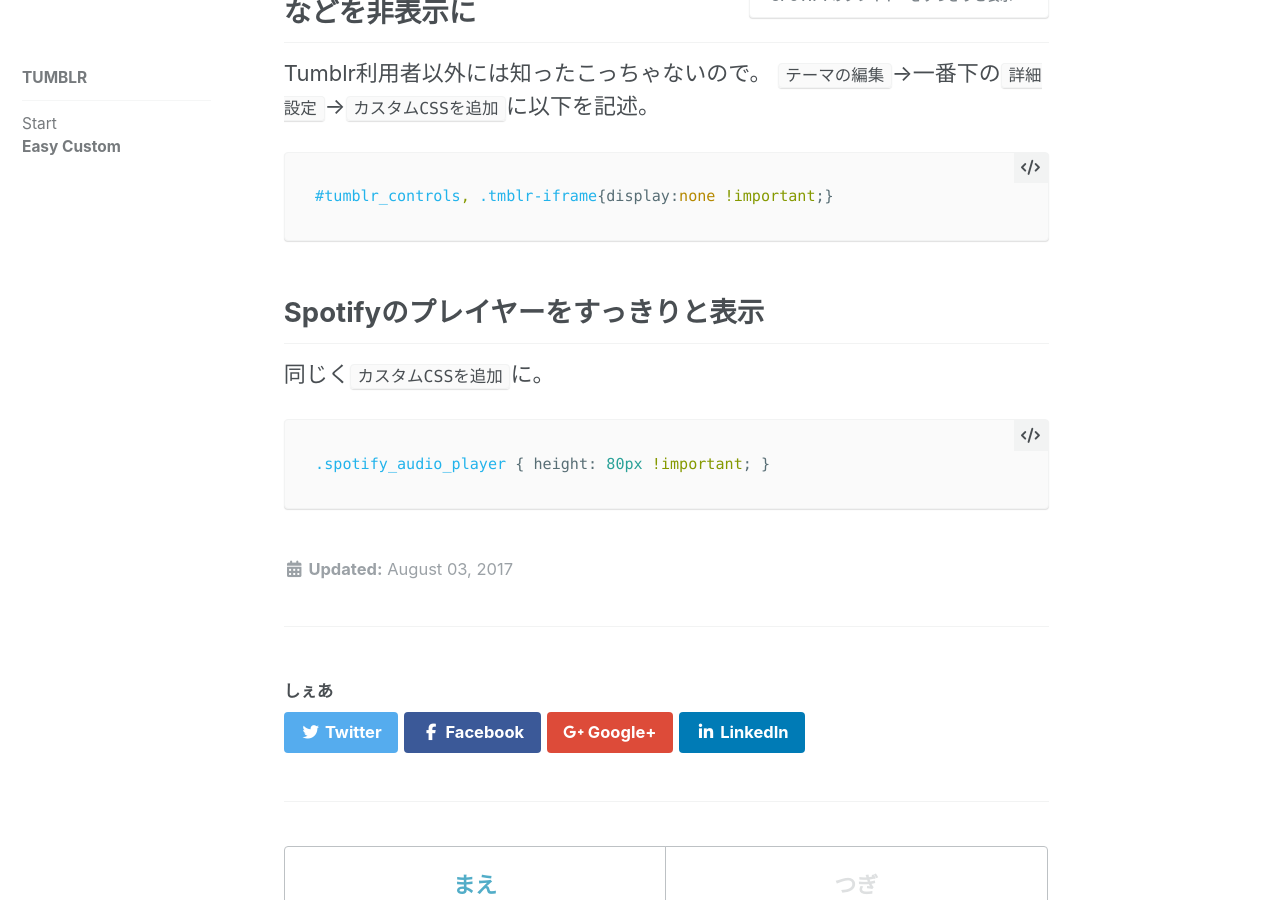
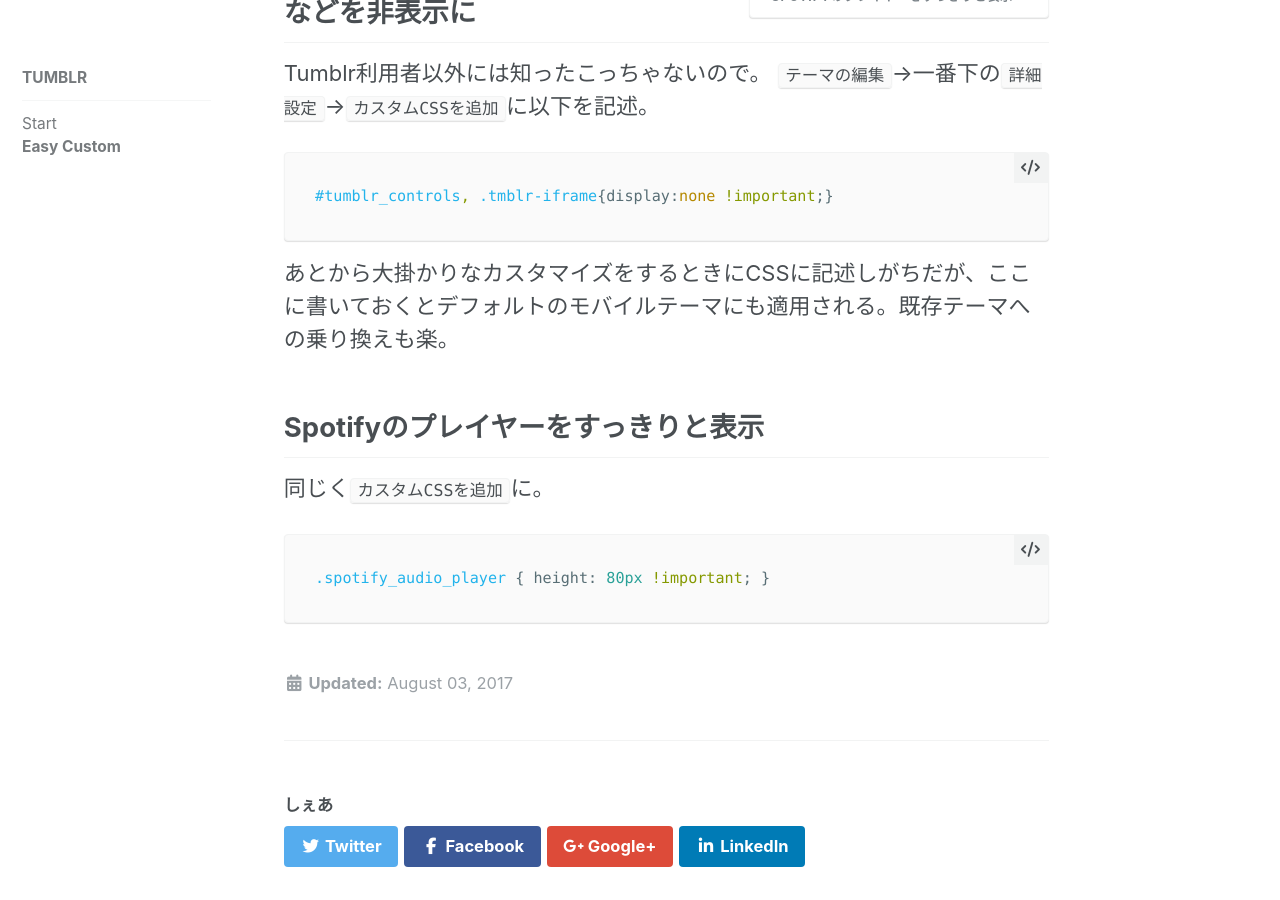
Before and after one commit to laureltreetop/laureltreetop.github.io, a Jekyll site: the page built from _tumblr/02-custom-easy.md, in a window 1280 px wide and 900 px high, scrolled down 321 px. Built offline with Jekyll 4.4.1, drawn with Linux system fonts in a browser that asks for light colours; nearby versions of some CDN libraries; comment, search, counter and statistics services are not loaded; some of the changed lines change nothing that is shown.

Commit message:
Update 02-custom-easy.md

```diff
--- a/_tumblr/02-custom-easy.md
+++ b/_tumblr/02-custom-easy.md
@@ -1,5 +1,5 @@
 ---
-last_modified_at: 2017/08/03 15:48 +0900
+last_modified_at: 2017/08/03 18:54 +0900
 title: "Easy Custom"
 permalink: /tumblr/custom-easy/
 ---
@@ -12,6 +12,7 @@
 ~~~css
 #tumblr_controls, .tmblr-iframe{display:none !important;}
 ~~~
+あとから大掛かりなカスタマイズをするときにCSSに記述しがちだが、ここに書いておくとデフォルトのモバイルテーマにも適用される。既存テーマへの乗り換えも楽。
 
 ## Spotifyのプレイヤーをすっきりと表示
 同じく`カスタムCSSを追加`に。
```
